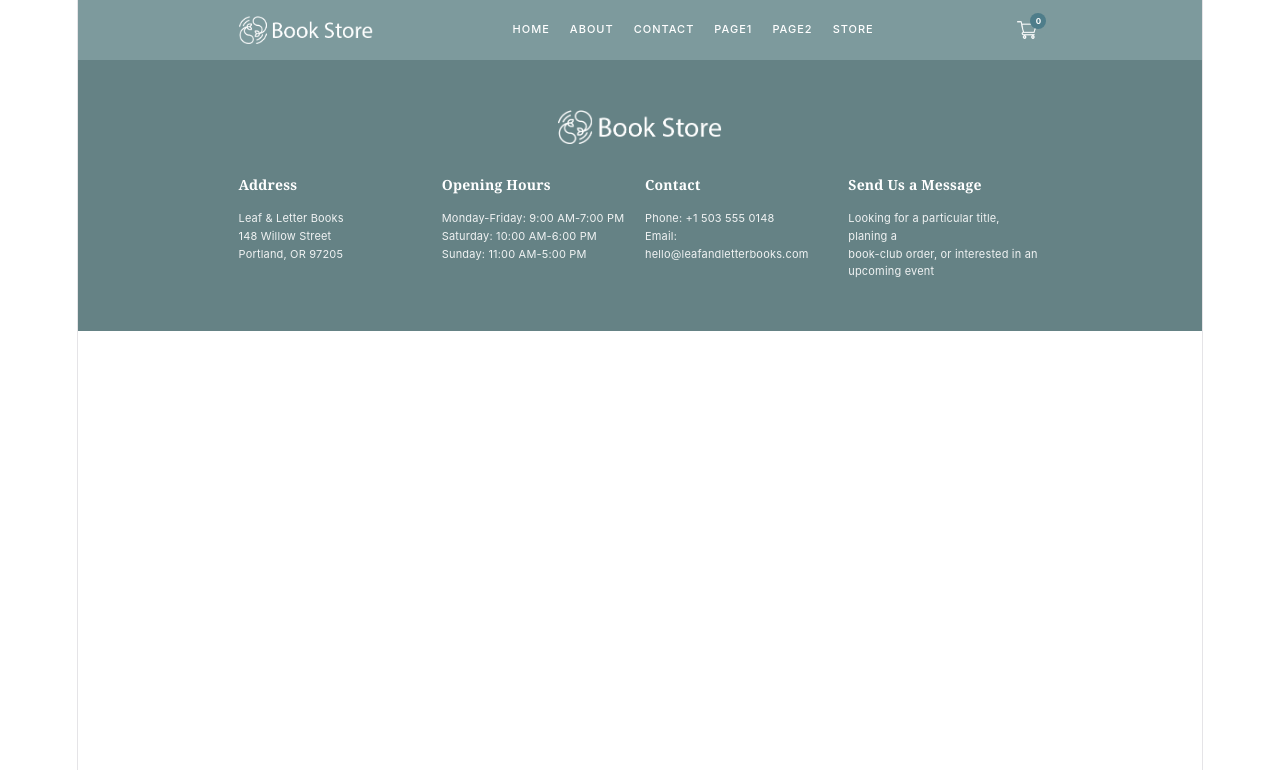
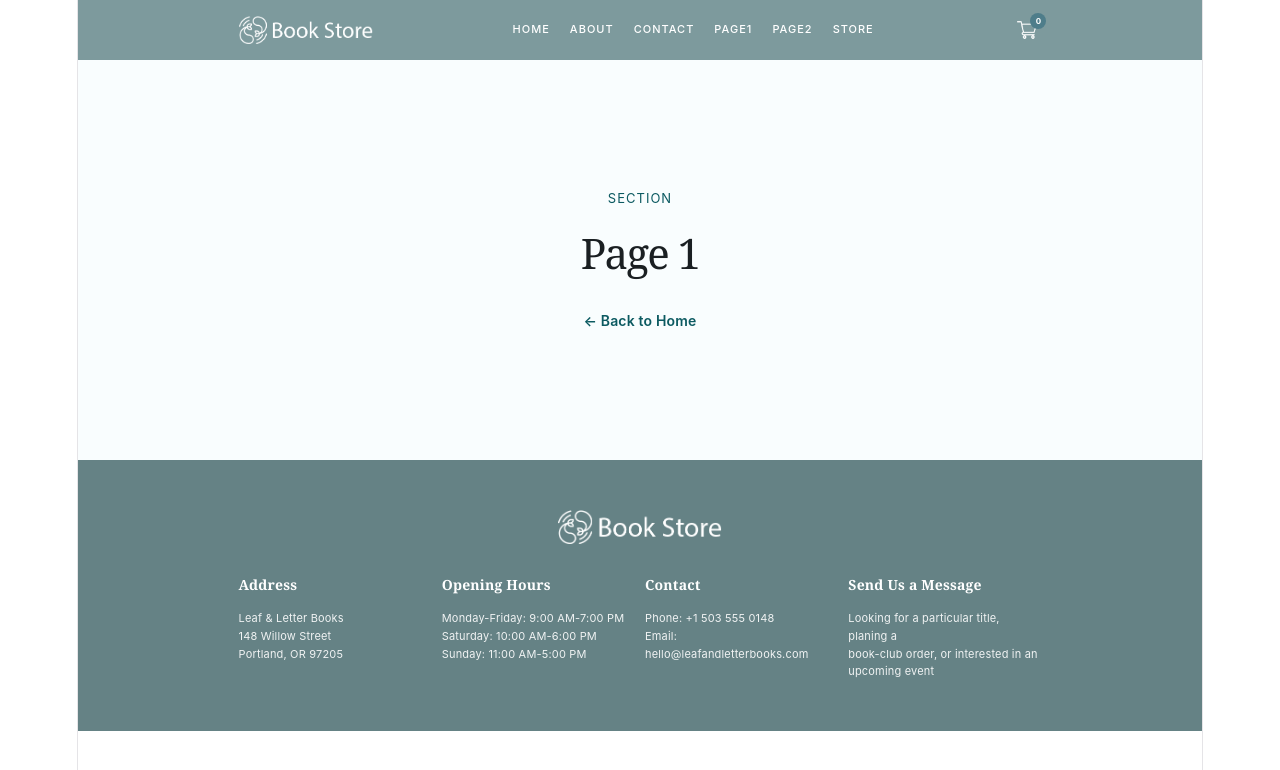
Before and after one commit to MartaPipan/web_lab10_book-store, a React (Vite) app: page /page1 in a window 1280 px wide. Shown: the top 770 px of the page. Built offline with nearby package versions, Linux system fonts and the light colour scheme.

Commit message:
add pages with link ← Back to Home, add routes to App.jsx

```diff
--- a/src/App.jsx
+++ b/src/App.jsx
@@ -5,6 +5,11 @@ import { FeaturedHoldStill } from "./components/layout/body/featuredHoldStill/Fe
 import { Footer } from "./components/footer/Footer";
 import { WindowModal } from "./components/windowModal/WindowModal.jsx";
 import { Book } from "./components/layout/body/book/Book.jsx";
+import { About } from "./components/pages/About.jsx";
+import { Contact } from "./components/pages/Contact.jsx";
+import { Page1 } from "./components/pages/Page1.jsx";
+import { Page2 } from "./components/pages/Page2.jsx";
+import { Store } from "./components/pages/Store.jsx";
 import { AppProvider, useApp } from "./context/AppContext.jsx";
 import { BrowserRouter, Routes, Route } from "react-router-dom";
 import "./App.css";
@@ -32,6 +37,13 @@ function AppLayout() {
         <Routes>
           <Route path="/" element={<MainComponent />} />
           <Route path="/books/:bookId" element={<Book />} />
+
+          {/* 5 нових маршрутів для меню */}
+          <Route path="/about" element={<About />} />
+          <Route path="/contact" element={<Contact />} />
+          <Route path="/page1" element={<Page1 />} />
+          <Route path="/page2" element={<Page2 />} />
+          <Route path="/store" element={<Store />} />
         </Routes>
       </main>
 
--- /dev/null
+++ b/src/components/pages/About.jsx
@@ -0,0 +1,12 @@
+import { Link } from "react-router-dom";
+import "./ForPages.css";
+
+export function About() {
+  return (
+    <section className="page_section">
+      <span className="page_subtitle">Information</span>
+      <h1 className="page_title">About Us</h1>
+      <Link to="/" className="page_back_link">← Back to Home</Link>
+    </section>
+  );
+}
--- /dev/null
+++ b/src/components/pages/Contact.jsx
@@ -0,0 +1,43 @@
+import { Link } from "react-router-dom";
+import "./ForPages.css";
+
+export function Contact() {
+  return (
+    <section className="page_section">
+      <span className="page_subtitle">Get in touch</span>
+      <h1 className="page_title">Contact</h1>
+      <Link to="/" className="page_back_link">← Back to Home</Link>
+
+      <div className="footer_grid">
+        <div className="footer_col">
+          <h4>Address</h4>
+          <span>Leaf & Letter Books</span>
+          <span>148 Willow Street</span>
+          <span>Portland, OR 97205</span>
+        </div>
+
+        <div className="footer_col">
+          <h4>Opening Hours</h4>
+          <span>Monday-Friday: 9:00 AM-7:00 PM</span>
+          <span>Saturday: 10:00 AM-6:00 PM</span>
+          <span>Sunday: 11:00 AM-5:00 PM</span>
+        </div>
+
+        <div className="footer_col">
+          <h4>Contact</h4>
+          <span>Phone: +1 503 555 0148</span>
+          <span>Email: hello@leafandletterbooks.com</span>
+        </div>
+
+        <div className="footer_col">
+          <h4>Send Us a Message</h4>
+          <span>
+            Looking for a particular title, planning a <br />
+            book-club order, or interested in an <br />
+            upcoming event?
+          </span>
+        </div>
+      </div>
+    </section>
+  );
+}
--- /dev/null
+++ b/src/components/pages/ForPages.css
@@ -0,0 +1,40 @@
+.page_section {
+  background-color: #e6f5fa3c;
+  padding: 100px 20px;
+  text-align: center;
+  min-height: 50vh;
+  display: flex;
+  flex-direction: column;
+  justify-content: center;
+  align-items: center;
+}
+
+.page_subtitle {
+  font-family: "Inter", sans-serif;
+  font-size: 13px;
+  color: #0c5a61;
+  text-transform: uppercase;
+  letter-spacing: 1px;
+  margin-bottom: 10px;
+}
+
+.page_title {
+  font-family: "Georgia", serif;
+  font-size: 42px;
+  font-weight: normal;
+  color: #1a1f22;
+  margin: 0 0 24px 0;
+}
+
+.page_back_link {
+  font-family: "Inter", sans-serif;
+  font-size: 14px;
+  font-weight: 600;
+  color: #0c5a61;
+  text-decoration: none;
+  transition: opacity 0.2s ease;
+}
+
+.page_back_link:hover {
+  opacity: 0.75;
+}
--- /dev/null
+++ b/src/components/pages/Page1.jsx
@@ -0,0 +1,12 @@
+import { Link } from "react-router-dom";
+import "./ForPages.css";
+
+export function Page1() {
+  return (
+    <section className="page_section">
+      <span className="page_subtitle">Section</span>
+      <h1 className="page_title">Page 1</h1>
+      <Link to="/" className="page_back_link">← Back to Home</Link>
+    </section>
+  );
+}
--- /dev/null
+++ b/src/components/pages/Page2.jsx
@@ -0,0 +1,12 @@
+import { Link } from "react-router-dom";
+import "./ForPages.css";
+
+export function Page2() {
+  return (
+    <section className="page_section">
+      <span className="page_subtitle">Section</span>
+      <h1 className="page_title">Page 2</h1>
+      <Link to="/" className="page_back_link">← Back to Home</Link>
+    </section>
+  );
+}
--- /dev/null
+++ b/src/components/pages/Store.jsx
@@ -0,0 +1,12 @@
+import { Link } from "react-router-dom";
+import "./ForPages.css";
+
+export function Store() {
+  return (
+    <section className="page_section">
+      <span className="page_subtitle">Bookshop</span>
+      <h1 className="page_title">Store</h1>
+      <Link to="/" className="page_back_link">← Back to Home</Link>
+    </section>
+  );
+}
```
